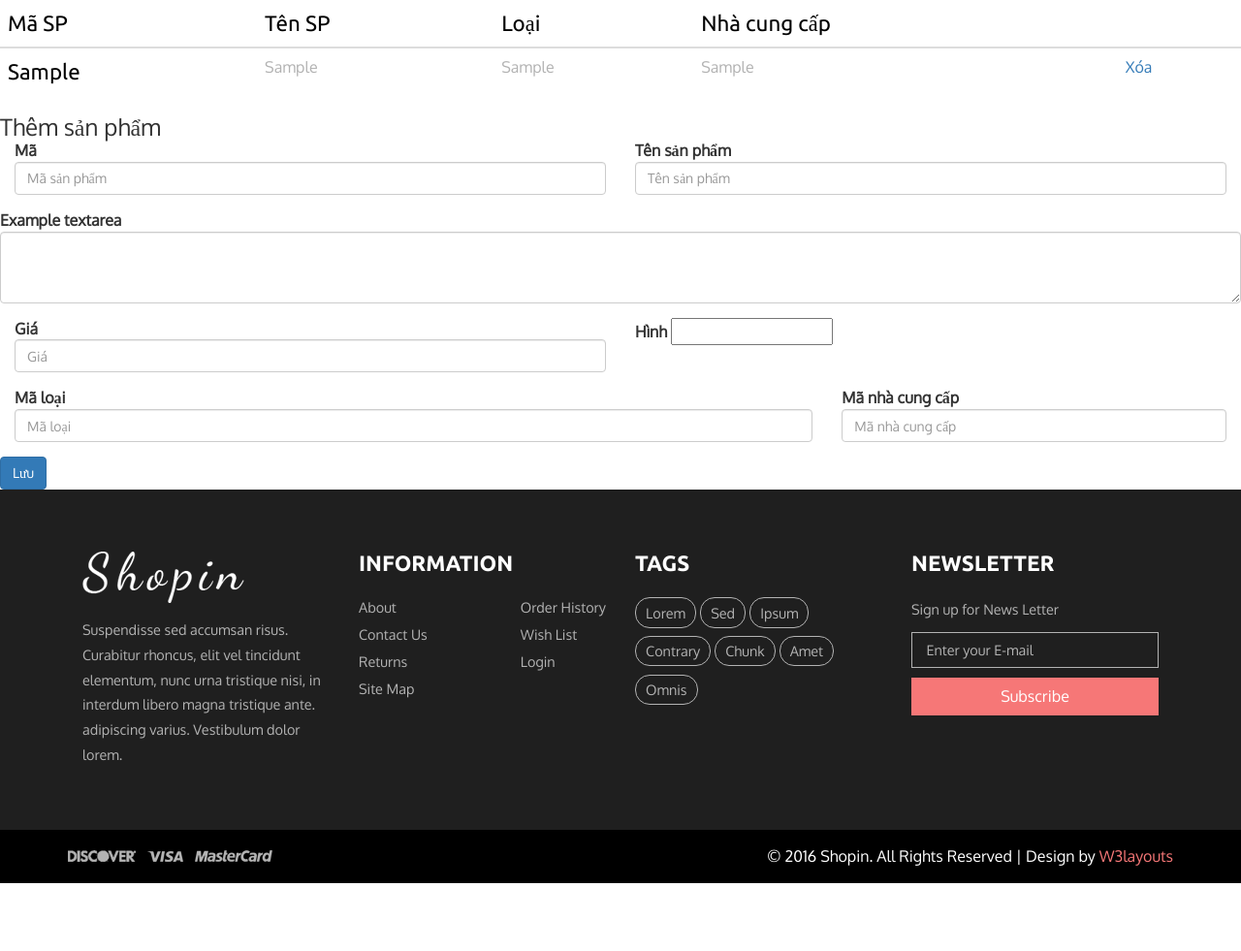
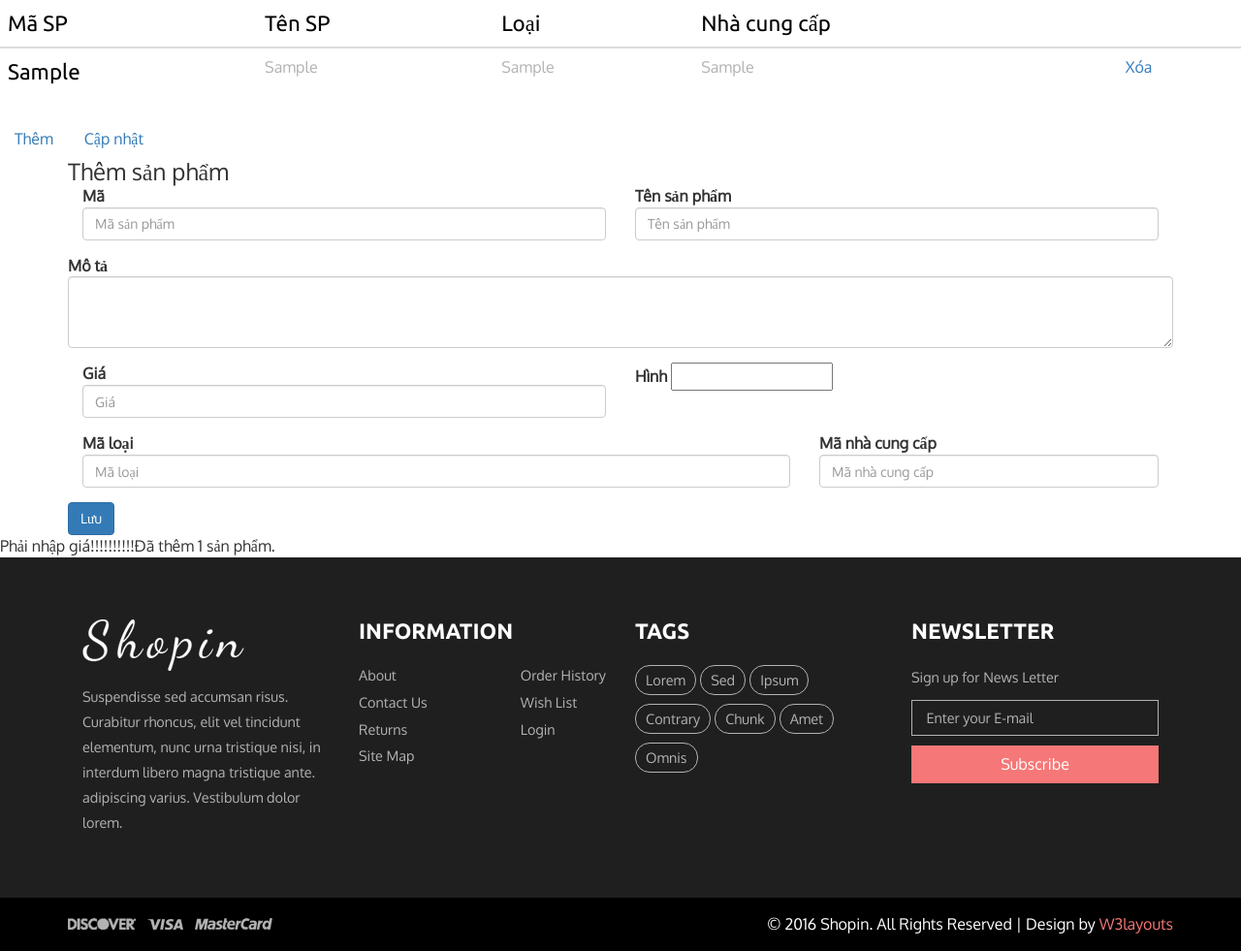
Before and after one commit to dovandung1165/WebDA, a PHP site: page /admin.php in a window 1280 px wide. Shown: the part 103-1084 px from the top of the page at 97% size. Before the commit the page ends 1014 px from the top, so only its background shows below. Run offline with PHP 8.4, Linux system fonts and the light colour scheme; tables that the repository leaves empty or names only in its code hold one stand-in row (values such as "Sample post").

Commit message:
Add,Del,Update Product

```diff
--- a/children/admin/manager.php
+++ b/children/admin/manager.php
@@ -28,7 +28,21 @@ $data = $stm->fetchAll();
         ?>
     </tbody>
 </table>
-<form action="create.php" method="POST">
+
+<!-- Nav pills -->
+<ul class="nav nav-pills">
+    <li class="nav-item">
+        <a class="nav-link active" data-toggle="pill" href="#home">Thêm</a>
+    </li>
+    <li class="nav-item">
+        <a class="nav-link" data-toggle="pill" href="#menu2">Cập nhật</a>
+    </li>
+</ul>
+
+<!-- Tab panes -->
+<div class="tab-content">
+    <div class="tab-pane container active" id="home">
+        <form action="admin.php" method="POST">
             <h3>Thêm sản phẩm</h3>
             <div class="form-row">
                 <div class="form-group col-md-6">
@@ -42,7 +56,7 @@ $data = $stm->fetchAll();
             </div>
             <div class="form-row">
                 <div class="form-group">
-            <label for="inputMota">Example textarea</label>
+                    <label for="inputMota">Mô tả</label>
                     <textarea name="inputMota" class="form-control" id="exampleFormControlTextarea1" rows="3"></textarea>
                 </div>
             </div>
@@ -68,3 +82,65 @@ $data = $stm->fetchAll();
             </div>
             <button type="submit" class="btn btn-primary">Lưu</button>
         </form>
+    </div>
+    <div class="tab-pane container fade" id="menu2">
+        <form action="update.php" method="POST">
+            <h3>Cập nhật</h3>
+            <div class="form-row">
+                <div class="form-group col-md-6">
+                    <label for="uMa">Mã</label>
+                    <input name="uMa" type="text" class="form-control" id="inputMa" placeholder="Mã sản phẩm">
+                </div>
+                <div class="form-group col-md-6">
+                    <label for="uTen">Tên sản phẩm</label>
+                    <input name="uTen" type="text" class="form-control" id="inputTen" placeholder="Tên sản phẩm">
+                </div>
+            </div>
+            <div class="form-row">
+                <div class="form-group">
+                    <label for="uMota">Mô tả</label>
+                    <textarea name="uMota" class="form-control" id="exampleFormControlTextarea1" rows="3"></textarea>
+                </div>
+            </div>
+            <div class="form-row">
+                <div class="form-group col-md-6">
+                    <label for="uGia">Giá</label>
+                    <input name="uGia" type="text" class="form-control" id="inputGia" placeholder="Giá">
+                </div>
+                <div class="form-group col-md-6">
+                    <label for="exampleFormControlFile">Hình</label>
+                    <input name="uHinh" type="text" class="form-control-file" id="fileHinh   ">
+                </div>
+            </div>
+            <div class="form-row">
+                <div class="form-group col-md-8">
+                    <label for="uMaloai">Mã loại</label>
+                    <input name="uMaloai" type="text" class="form-control" id="inputMaloai" placeholder="Mã loại">
+                </div>
+                <div class="form-group col-md-4">
+                    <label for="uMancc">Mã nhà cung cấp</label>
+                    <input name="uMancc" type="text" class="form-control" id="inputMancc" placeholder="Mã nhà cung cấp">
+                </div>
+            </div>
+            <button type="submit" class="btn btn-primary">Cập nhật</button>
+        </form>
+    </div>
+</div>
+<?php
+$masp = isset($_POST["inputMa"]) ? $_POST["inputMa"] : "";
+$tensp = isset($_POST["inputTen"]) ? $_POST["inputTen"] : "";
+$mota = isset($_POST["inputMota"]) ? $_POST["inputMota"] : "";
+$gia = isset($_POST["inputGia"]) ? $_POST["inputGia"] : "";
+if ($gia == "") echo "Phải nhập giá!!!!!!!!!!";
+$hinh = isset($_POST["inputHinh"]) ? $_POST["inputHinh"] : "";
+$maloai = isset($_POST["inputMaloai"]) ? $_POST["inputMaloai"] : "";
+$mancc = isset($_POST["inputMancc"]) ? $_POST["inputMancc"] : "";
+$sql = "insert into sanpham (masp,tensp,mota,gia,hinh,mancc,maloai) values (?,?,?,?,?,?,?)";
+$stm = $o->prepare($sql);
+$arr = array($masp, $tensp, $mota, $gia, $hinh, $mancc, $maloai);
+$stm->execute($arr);
+$n = $stm->rowCount();
+echo "Đã thêm $n sản phẩm.";
+// echo "$masp,$tensp,$mota,$gia,$hinh,$maloai,$mancc";
+// echo "<pre> echo $sql ";
+// print_r($arr);
```
Also changed, not shown: create.php (deleted, +0 -17 lines), update.php (added, +17 -0 lines). Lines whose indentation alone changed are shown as unchanged.
